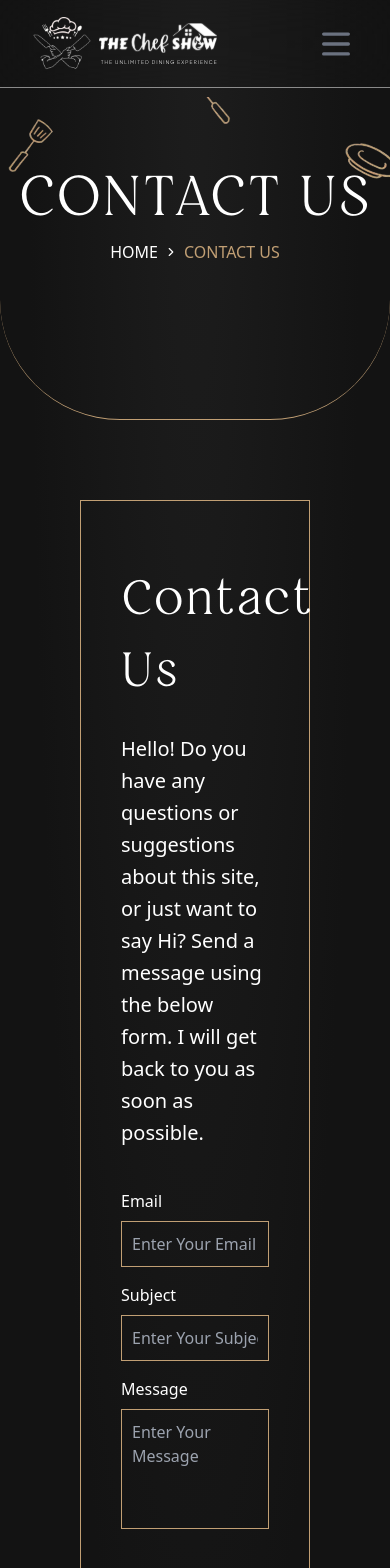
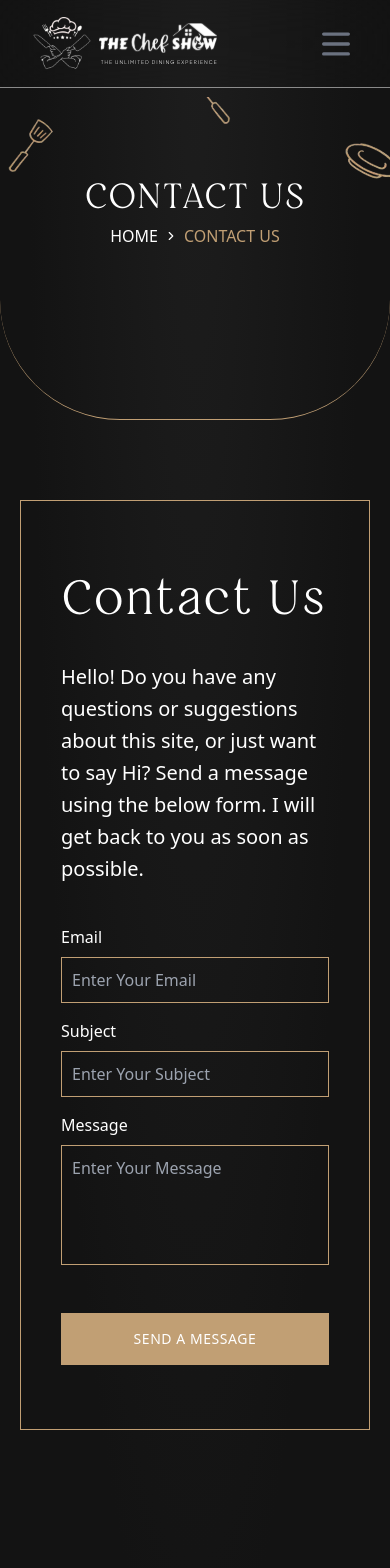
Before and after one commit to Safeya-Yasien/the-chef-show, a React (Vite) app: page /contactus in a window 390 px wide. Shown: the top 1568 px of the page. Built offline with nearby package versions, Linux system fonts and the light colour scheme.

Commit message:
update 5 files

```diff
--- a/src/components/hero/Hero.tsx
+++ b/src/components/hero/Hero.tsx
@@ -38,7 +38,7 @@ const Hero = () => {
           title={"welcome to THE CHEF SHOW"}
           imgSrc={barbecueSteak}
         />
-        <h1 className="text-white font-normal font-restora text-[40px] md:text-[72px] uppercase text-center leading-tight tracking-[0.02em]">
+        <h1 className="text-white font-normal font-restora text-[30px] md:text-[72px] uppercase text-center leading-tight tracking-[0.02em]">
           delicious food eating experience
         </h1>
         <p className="text-white tracking-[0.04em] leading-[20px] text-[20px] font-normal mb-[20px]">
--- a/src/components/sectionHeader/SectionHeader.tsx
+++ b/src/components/sectionHeader/SectionHeader.tsx
@@ -24,7 +24,7 @@ const SectionHeader = ({
       style={{ backgroundImage: `url(${backgroundImage})` }}
     >
       <div className="relative ">
-        <h1 className="uppercase font-restora text-white font-normal text-[56px] tracking-[0.02em] ">
+        <h1 className="uppercase font-restora text-white font-normal text-[35px] md:text-[56px] tracking-[0.02em] ">
           {title}
         </h1>
 
--- a/src/pages/Contact.tsx
+++ b/src/pages/Contact.tsx
@@ -14,7 +14,7 @@ const Contact = () => {
       />
 
       {/* form */}
-      <div className="px-[80px] ">
+      <div className="px-[20px] md:px-[80px] ">
         <div className="grid grid-cols-1 md:grid-cols-2 border border-[#C19F74] mt-[80px] ">
           <div className="py-[64px] px-[40px]">
             <h2 className="font-restora text-white font-normal text-[48px] tracking-[0.02em] capitalize mb-[24px]">
--- a/src/pages/Reservation.tsx
+++ b/src/pages/Reservation.tsx
@@ -12,7 +12,7 @@ const Reservation = () => {
         backgroundImage={group}
       />
 
-      <section className="grid grid-cols-12 gap-8 p-[80px] relative  min-h-screen">
+      <section className="grid grid-cols-12 gap-8 p-[20px] md:p-[80px] relative  min-h-screen">
         {/* calendar */}
         <div className="col-span-12 md:col-span-7">
           <div className="border border-[#C19F74] p-8 ">
```
